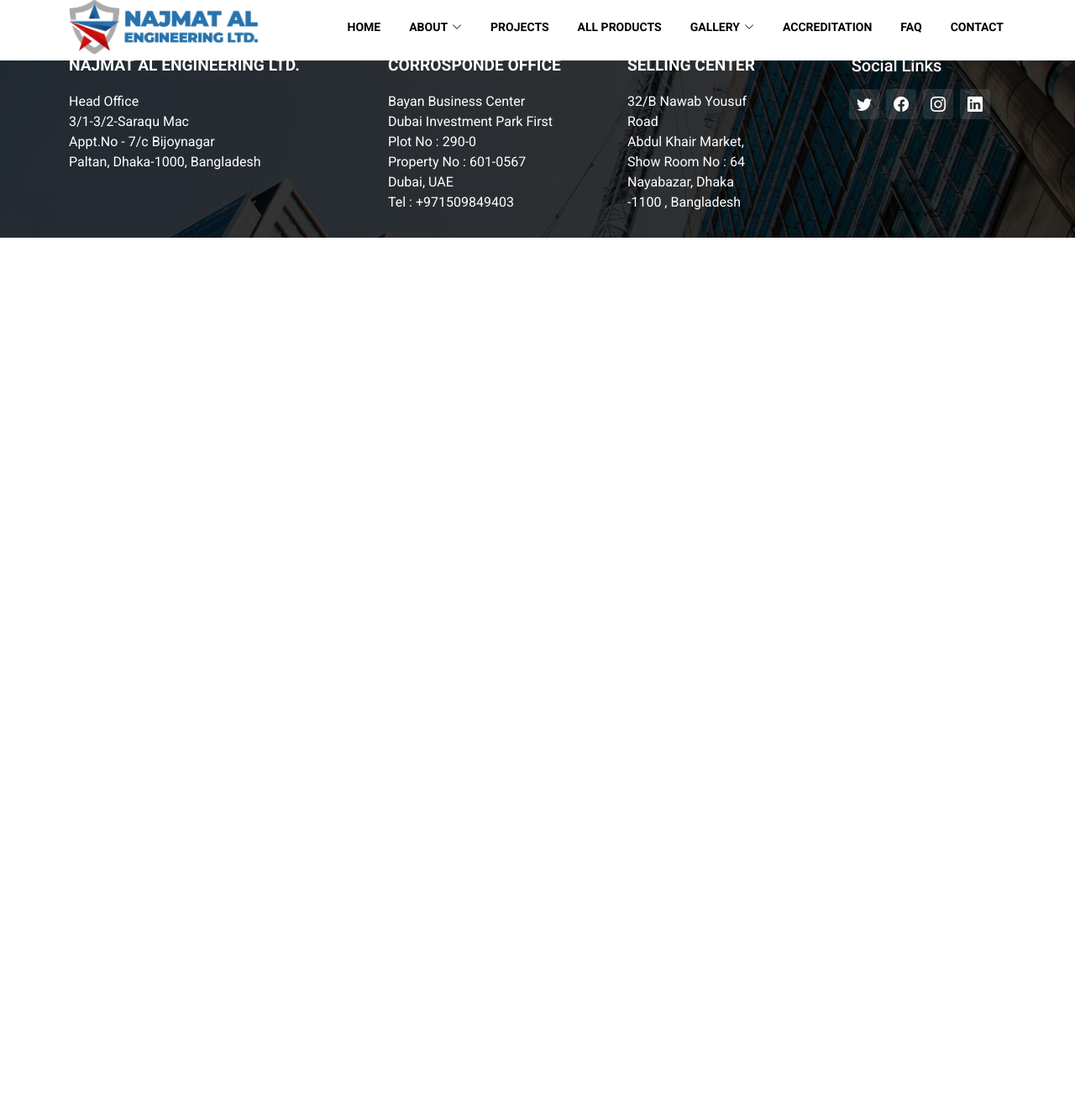
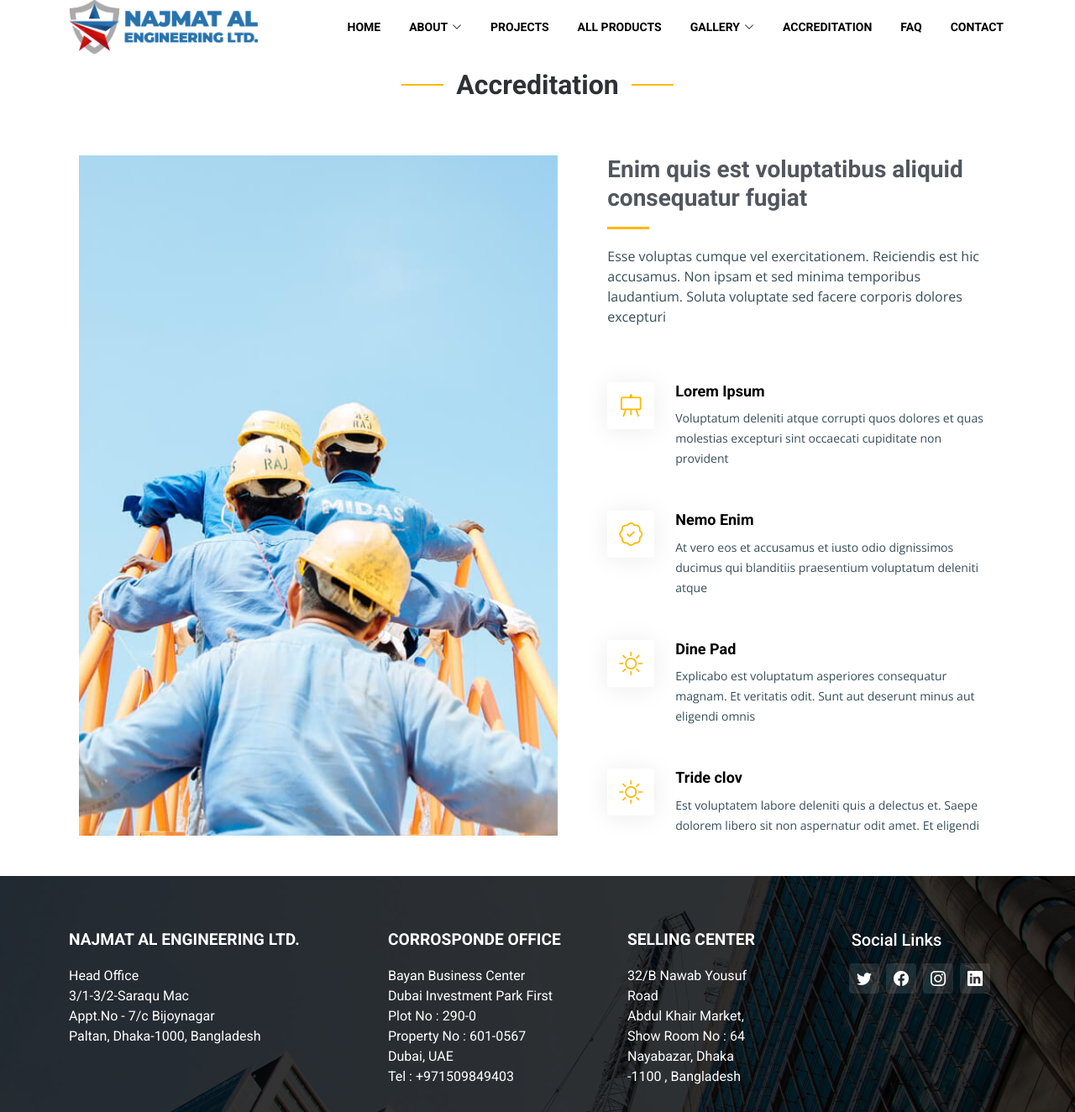
Before and after one commit to emrankhandev/najmatalengineering, a PHP site: page /accreditation.html in a window 1280 px wide. Shown: the part 38-1362 px from the top of the page at 84% size. Before the commit the page ends 321 px from the top, so only its background shows below. Run offline with PHP 8.4, Linux system fonts and the light colour scheme.

Commit message:
* Accreditation

```diff
--- a/accreditation.html
+++ b/accreditation.html
@@ -70,7 +70,58 @@
   </header>
 
 
-  <p>working</p>
+  <!-- ======= Alt Services Section ======= -->
+    <section id="alt-services" class="alt-services">
+      <div class="container mb-5" data-aos="fade-up">
+
+        <div class="section-header">
+          <h2>Accreditation</h2>
+        </div>
+
+        <div class="row justify-content-around gy-4">
+          <div class="col-lg-6 img-bg" style="background-image: url(assets/img/alt-services.jpg);" data-aos="zoom-in" data-aos-delay="100"></div>
+
+          <div class="col-lg-5 d-flex flex-column justify-content-center">
+            <h3>Enim quis est voluptatibus aliquid consequatur fugiat</h3>
+            <p>Esse voluptas cumque vel exercitationem. Reiciendis est hic accusamus. Non ipsam et sed minima temporibus laudantium. Soluta voluptate sed facere corporis dolores excepturi</p>
+
+            <div class="icon-box d-flex position-relative" data-aos="fade-up" data-aos-delay="100">
+              <i class="bi bi-easel flex-shrink-0"></i>
+              <div>
+                <h4><a href="" class="stretched-link">Lorem Ipsum</a></h4>
+                <p>Voluptatum deleniti atque corrupti quos dolores et quas molestias excepturi sint occaecati cupiditate non provident</p>
+              </div>
+            </div><!-- End Icon Box -->
+
+            <div class="icon-box d-flex position-relative" data-aos="fade-up" data-aos-delay="200">
+              <i class="bi bi-patch-check flex-shrink-0"></i>
+              <div>
+                <h4><a href="" class="stretched-link">Nemo Enim</a></h4>
+                <p>At vero eos et accusamus et iusto odio dignissimos ducimus qui blanditiis praesentium voluptatum deleniti atque</p>
+              </div>
+            </div><!-- End Icon Box -->
+
+            <div class="icon-box d-flex position-relative" data-aos="fade-up" data-aos-delay="300">
+              <i class="bi bi-brightness-high flex-shrink-0"></i>
+              <div>
+                <h4><a href="" class="stretched-link">Dine Pad</a></h4>
+                <p>Explicabo est voluptatum asperiores consequatur magnam. Et veritatis odit. Sunt aut deserunt minus aut eligendi omnis</p>
+              </div>
+            </div><!-- End Icon Box -->
+
+            <div class="icon-box d-flex position-relative" data-aos="fade-up" data-aos-delay="400">
+              <i class="bi bi-brightness-high flex-shrink-0"></i>
+              <div>
+                <h4><a href="" class="stretched-link">Tride clov</a></h4>
+                <p>Est voluptatem labore deleniti quis a delectus et. Saepe dolorem libero sit non aspernatur odit amet. Et eligendi</p>
+              </div>
+            </div><!-- End Icon Box -->
+
+          </div>
+        </div>
+
+      </div>
+    </section><!-- End Alt Services Section -->
 
 
   <footer id="footer" class="footer">
--- a/assets/css/main.css
+++ b/assets/css/main.css
@@ -1685,7 +1685,7 @@ section {
 
 .doctors .member .pic {
   overflow: hidden;
-  width: 180px;
+  width: 125px;
   border-radius: 50%;
 }
 
@@ -1763,3 +1763,78 @@ section {
 .doctors .member .social a+a {
   margin-left: 8px;
 }
+
+/*--------------------------------------------------------------
+# Alt Services Section
+--------------------------------------------------------------*/
+.alt-services .img-bg {
+  background-size: cover;
+  background-position: center center;
+  min-height: 400px;
+}
+
+.alt-services h3 {
+  font-size: 28px;
+  font-weight: 700;
+  color: var(--color-secondary);
+  margin-bottom: 20px;
+  padding-bottom: 20px;
+  position: relative;
+}
+
+.alt-services h3:after {
+  content: "";
+  position: absolute;
+  display: block;
+  width: 50px;
+  height: 3px;
+  background: var(--color-primary);
+  left: 0;
+  bottom: 0;
+}
+
+.alt-services .icon-box {
+  margin-top: 50px;
+}
+
+.alt-services .icon-box i {
+  display: flex;
+  align-items: center;
+  justify-content: center;
+  color: var(--color-primary);
+  margin-right: 25px;
+  font-size: 28px;
+  width: 56px;
+  height: 56px;
+  border-radius: 4px;
+  line-height: 0;
+  box-shadow: 0px 2px 30px rgba(0, 0, 0, 0.08);
+  background-color: #fff;
+  transition: 0.3s;
+}
+
+.alt-services .icon-box:hover i {
+  background-color: var(--color-primary);
+  color: #fff;
+}
+
+.alt-services .icon-box h4 {
+  font-weight: 700;
+  margin-bottom: 10px;
+  font-size: 18px;
+}
+
+.alt-services .icon-box h4 a {
+  color: #000;
+  transition: 0.3s;
+}
+
+.alt-services .icon-box h4 a:hover {
+  color: var(--color-primary);
+}
+
+.alt-services .icon-box p {
+  line-height: 24px;
+  font-size: 14px;
+  margin-bottom: 0;
+}
```
Also changed, not shown: all-project-details.html (+9 -21 lines), index.html (+10 -22 lines), key_management.html (+130 -27 lines), project-details1.html (+8 -12 lines), assets/img/alt-services.jpg (added), assets/img/key_manage/1.jpeg, assets/img/key_manage/alam.jpg (added), assets/img/key_manage/ashraful.jpeg (added), assets/img/key_manage/bakkar.jpeg (added), assets/img/key_manage/bhupal.jpeg (added), assets/img/key_manage/ibrahim.jpeg (added), assets/img/key_manage/profile.png (added), assets/img/key_manage/rashed.jpg (added), assets/img/key_manage/sabur.jpg (added), 1 more files.
